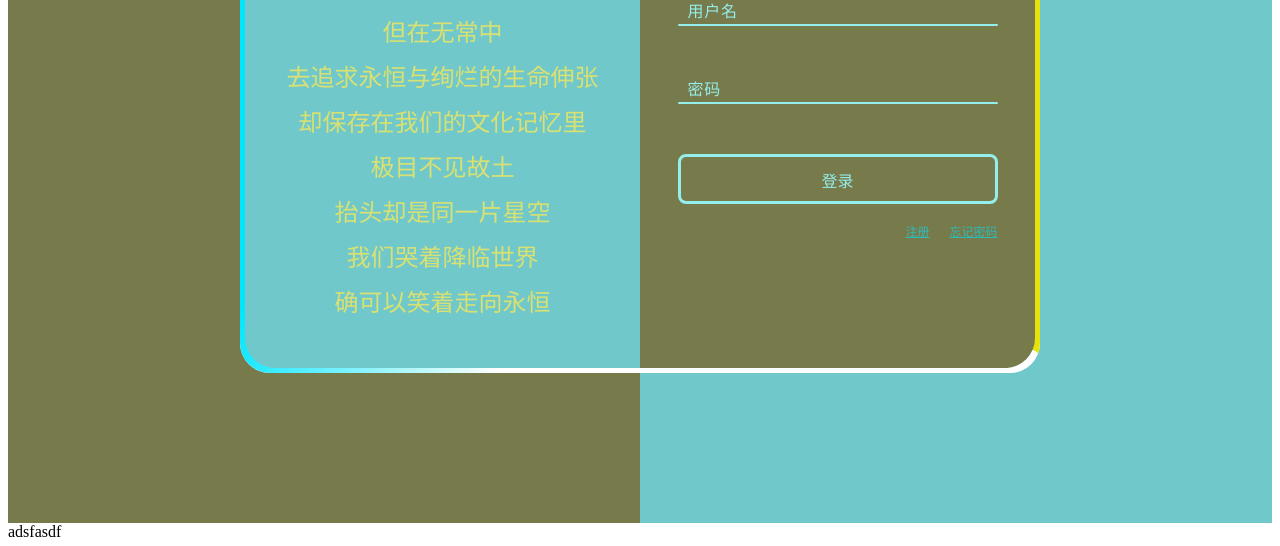
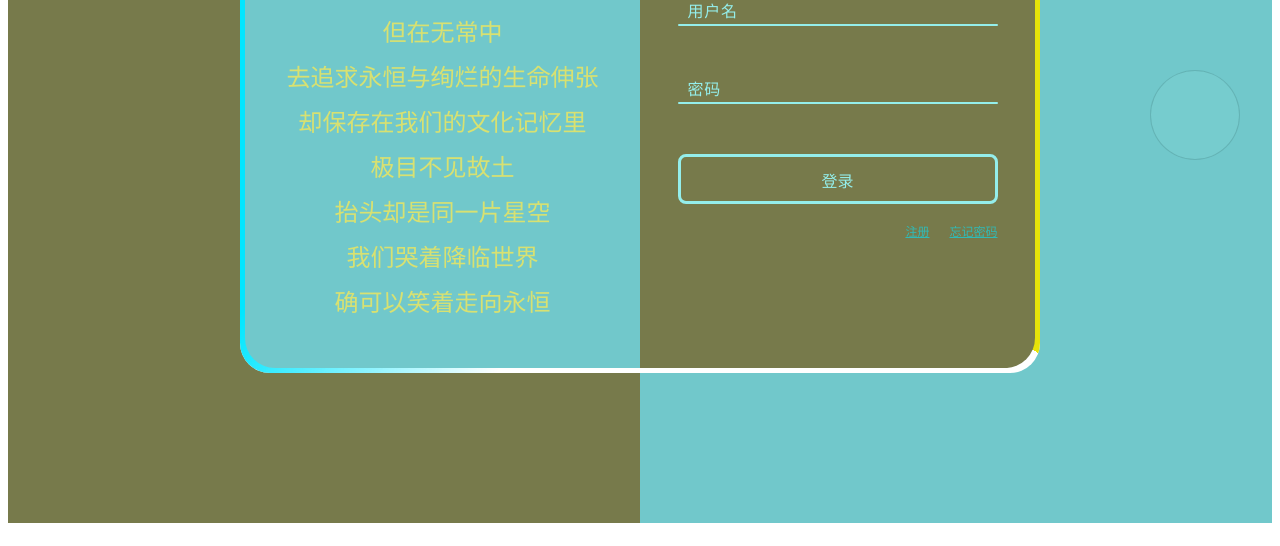
Before and after one commit to g-morty/g-morty.github.io, a Vue app: page /sign in a window 1280 px wide. Shown: the part 285-831 px from the top of the page. Built offline with nearby package versions, Linux system fonts and the light colour scheme; the HTML template or start-up script is replaced by a standard one.

Commit message:
更新抽屉组件按钮ui

```diff
--- a/src/components/drawer/index.vue
+++ b/src/components/drawer/index.vue
@@ -1,6 +1,6 @@
 <template>
-  <div>
-adsfasdf
+  <div class="drawer-icon-box">
+
   </div>
 </template>
 
@@ -11,5 +11,17 @@ export default {
 </script>
 
 <style scoped lang="less">
-
+.drawer-icon-box{
+  position: fixed;
+  right: 40px;
+  top: 50%;
+  width: 90px;
+  height: 90px;
+  box-sizing: border-box;
+  background-color: #9ee3e022;
+  border: 1px solid #316c7244;
+  border-radius: 50%;
+  overflow: hidden;
+  transform: translateY(-50%);
+}
 </style>
--- a/src/pages/home/index.vue
+++ b/src/pages/home/index.vue
@@ -7,7 +7,7 @@
       <div class="account-icon" @click="showDrawer"><i class="el-icon-s-fold"></i></div>
     </el-header>
     <!-- main -->
-    <!-- <el-main>
+    <el-main>
       <div class="nav-box">
         <template v-for="(item,index) in navData">
           <div class="nav-line" :key="index">
@@ -22,7 +22,7 @@
           <el-divider></el-divider>
         </template>
       </div>
-    </el-main> -->
+    </el-main>
     <!-- footer -->
     <el-footer height="40px">
       <div class="email-box" @click="saveEmail">
```
